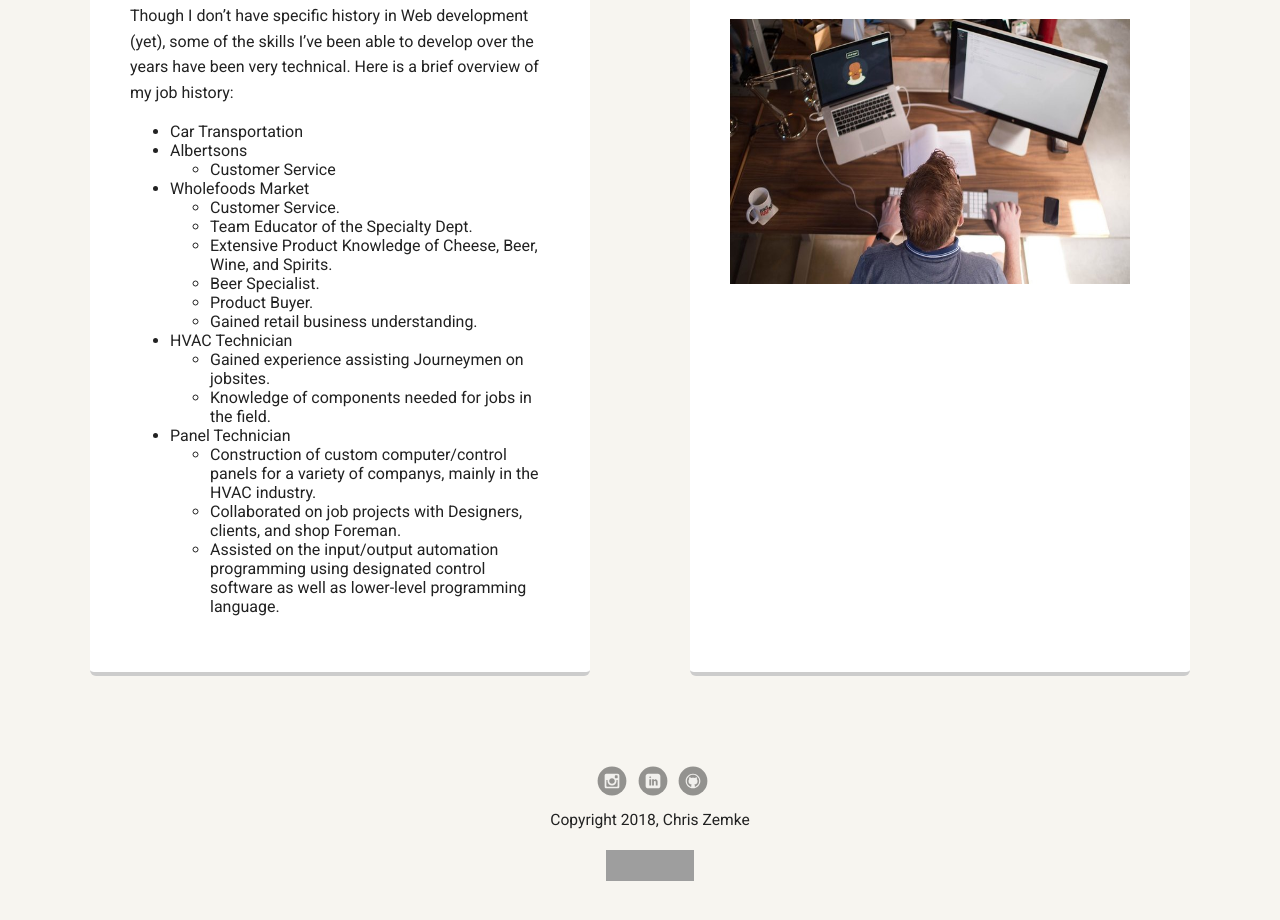
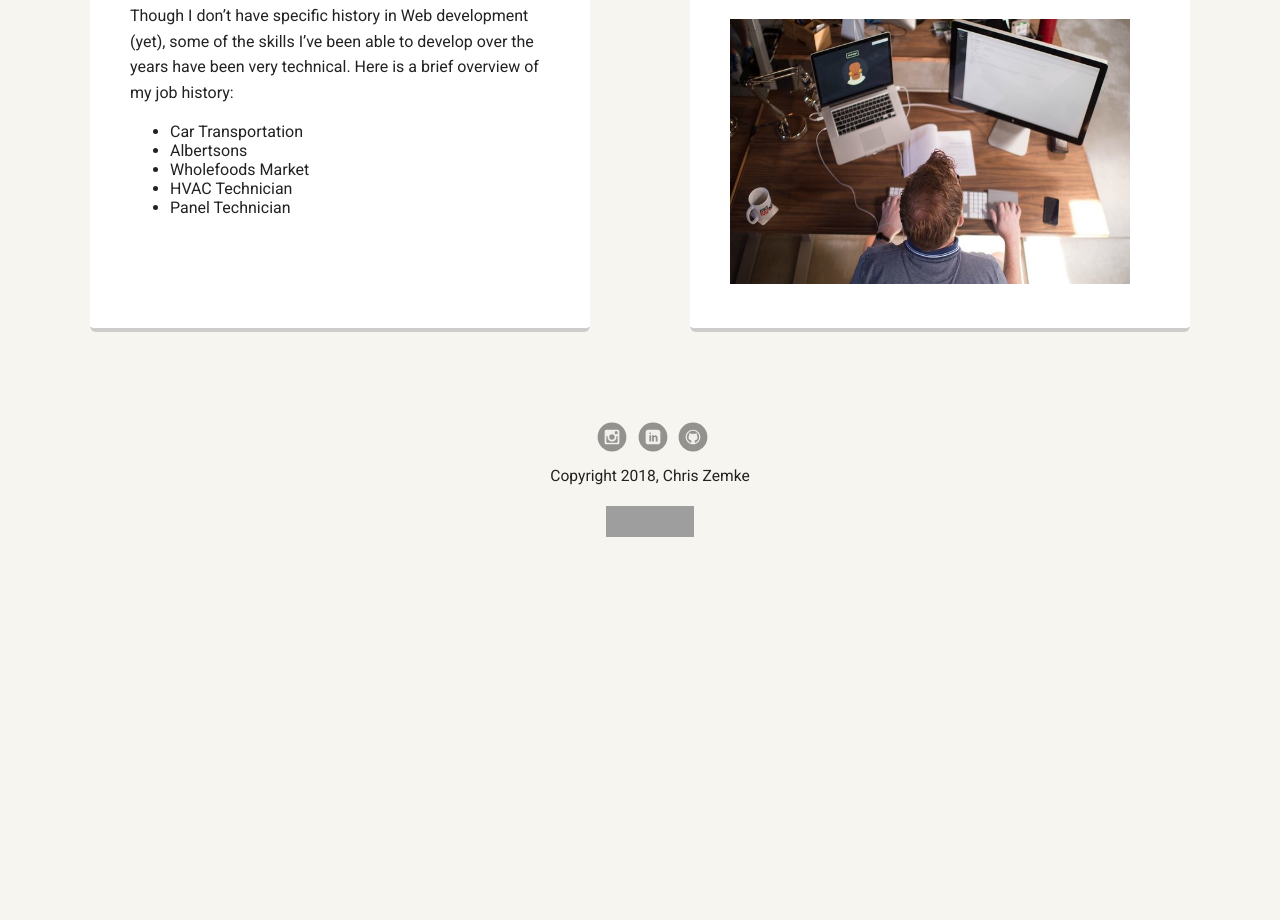
Before and after one commit to christianzemke/techdegree-project-1, a plain HTML site: page index.html in a window 1280 px wide. Shown: the part 851-1771 px from the top of the page. After the commit the page ends 1494 px from the top, so only its background shows below. Drawn offline with Linux system fonts and the light colour scheme; grey boxes are pictures that could not be loaded; a web font is replaced by a local one.

Commit message:
Add files via upload

```diff
--- a/index.html
+++ b/index.html
@@ -29,32 +29,13 @@
         <h2>History of Me</h2>
         <p>I am experienced in a few different areas, working multiple jobs throughout my life. I’ve become, in a way, a “Jack of all trades, Master of none” because of the varying skills I’ve acquired; however, learning a new skill and focusing solely on growing it to the point of higher experience has always been something I’ve been wanting. Learning what a career as a Professional Web Developer has to offer I am learning all that I can to get started in this amazing and limitless industry!</p>
         <p>Though I don’t have specific history in Web development (yet), some of the skills I’ve been able to develop over the years have been very technical.  Here is a brief overview of my job history:</p>
+
         <ul>
           <li>Car Transportation</li>
           <li>Albertsons</li>
-            <ul>
-              <li>Customer Service</li>
-            </ul>
           <li>Wholefoods Market</li>
-          <ul>
-            <li>Customer Service.</li>
-            <li>Team Educator of the Specialty Dept.</li>
-            <li>Extensive Product Knowledge of Cheese, Beer, Wine, and Spirits.</li>
-            <li>Beer Specialist.</li>
-            <li>Product Buyer.</li>
-            <li>Gained retail business understanding.</li>
-          </ul>
           <li>HVAC Technician</li>
-            <ul>
-              <li>Gained experience assisting Journeymen on jobsites.</li>
-              <li>Knowledge of components needed for jobs in the field.</li>
-            </ul>
           <li>Panel Technician</li>
-            <ul>
-              <li>Construction of custom computer/control panels for a variety of companys, mainly in the HVAC industry.</li>
-              <li>Collaborated on job projects with Designers, clients, and shop Foreman.</li>
-              <li>Assisted on the input/output automation programming using designated control software as well as lower-level programming language.</li>
-            </ul>
         </ul>
       </div>
 
```
Also changed, not shown: contact.html (+16 -1 lines).
